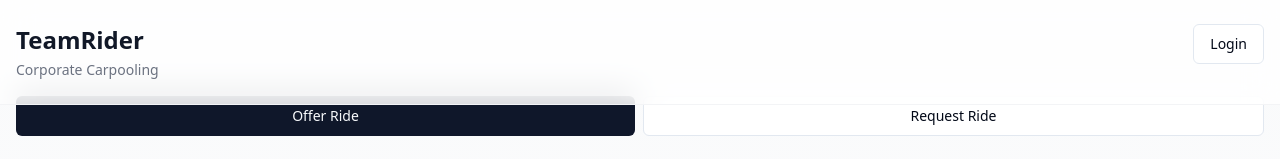
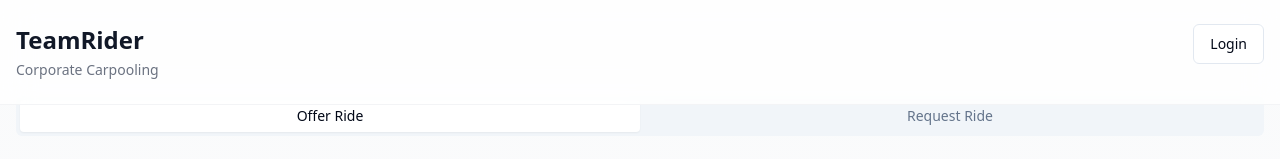
Before and after one commit to suresh-devineni/teamrider-connect, a React (Vite) app: page / in a window 1280 px wide. Shown: the top 159 px of the page. Built offline with nearby package versions, Linux system fonts and the light colour scheme; no server answers; the database is empty.

Commit message:
Refactor RideToggle component
Refactor the `RideToggle` component to use a tabular view instead of buttons.  This change will alter the UI presentation of ride offering and requesting options.

```diff
--- a/src/components/RideToggle.tsx
+++ b/src/components/RideToggle.tsx
@@ -1,5 +1,5 @@
 
-import { Button } from "@/components/ui/button";
+import { Tabs, TabsList, TabsTrigger } from "@/components/ui/tabs";
 
 type RideToggleProps = {
   activeTab: "offer" | "request";
@@ -8,21 +8,19 @@ type RideToggleProps = {
 
 export const RideToggle = ({ activeTab, onTabChange }: RideToggleProps) => {
   return (
-    <div className="flex gap-2 mb-6">
-      <Button
-        variant={activeTab === "offer" ? "default" : "outline"}
-        onClick={() => onTabChange("offer")}
-        className="flex-1 transition-all duration-300"
-      >
-        Offer Ride
-      </Button>
-      <Button
-        variant={activeTab === "request" ? "default" : "outline"}
-        onClick={() => onTabChange("request")}
-        className="flex-1 transition-all duration-300"
-      >
-        Request Ride
-      </Button>
-    </div>
+    <Tabs
+      value={activeTab}
+      onValueChange={(value) => onTabChange(value as "offer" | "request")}
+      className="w-full mb-6"
+    >
+      <TabsList className="w-full">
+        <TabsTrigger value="offer" className="flex-1">
+          Offer Ride
+        </TabsTrigger>
+        <TabsTrigger value="request" className="flex-1">
+          Request Ride
+        </TabsTrigger>
+      </TabsList>
+    </Tabs>
   );
 };
```
